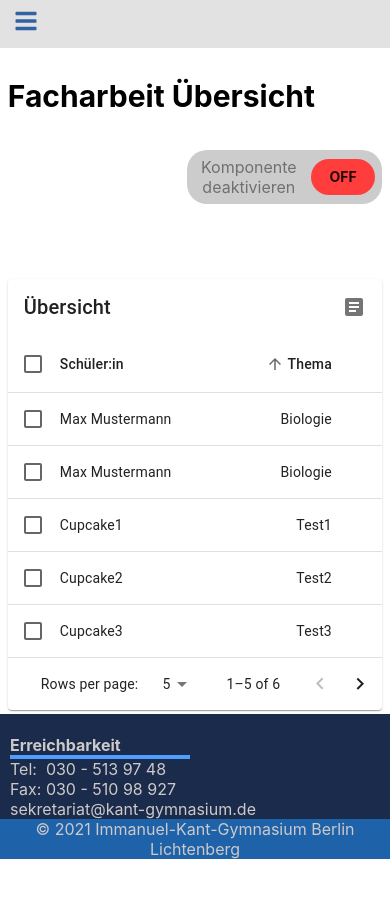
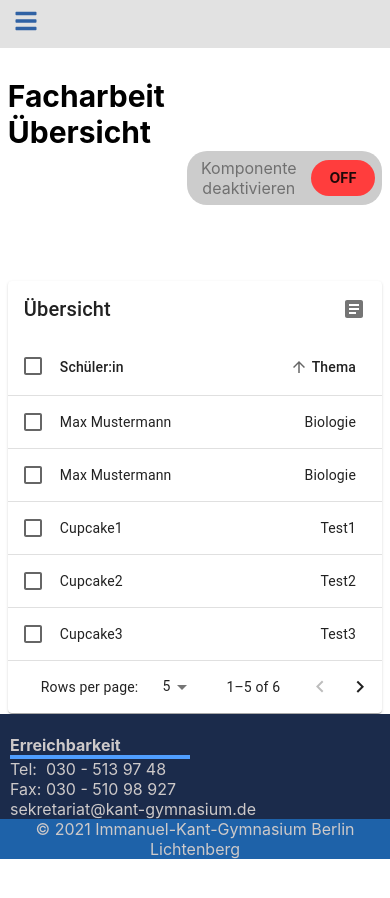
Before and after one commit to Doubrixel/digitalisierung-at-school, a React (Create React App) app in the folder frontend/: page /admin/facharbeit in a window 390 px wide. Shown: the top 898 px of the page. Built offline with nearby package versions, Linux system fonts and the light colour scheme.

Commit message:
UebersichtAdminFA

```diff
--- a/frontend/src/components/ReusableComponents/TableUebersichtFA.tsx
+++ b/frontend/src/components/ReusableComponents/TableUebersichtFA.tsx
@@ -362,7 +362,6 @@ export default function EnhancedTable() {
                       <TableCell align="right">{row.thema}</TableCell>
                       <TableCell align="right">{row.lehrer1}</TableCell>
                       <TableCell align="right">{row.lehrer2}</TableCell>
-                      <TableCell>{rowIDs}</TableCell>
                     </TableRow>
                   );
                 })}
--- a/frontend/src/pages/admin/AdminFacharbeitPage.css
+++ b/frontend/src/pages/admin/AdminFacharbeitPage.css
@@ -137,7 +137,6 @@
     height: 5vh;
     color: black;
     font-weight: bold;
-    font-size: 30px;
     text-align: left;
   }
 
@@ -213,7 +212,7 @@
     grid-column-start: 1;
     grid-column-end: 3;
     grid-row-start: 1;
-    width: 400px;
+    width: 70vw;
     height: 5vh;
   }
 
--- a/frontend/src/pages/admin/AdminFacharbeitPage.tsx
+++ b/frontend/src/pages/admin/AdminFacharbeitPage.tsx
@@ -30,7 +30,7 @@ function AdminFacharbeitPage() {
         <TableUebersichtFA />
       </div>
       <div id="ButtonUebersichtFA">
-        <CreatePDFButton style={{ marginTop: '3vh' }} onClick={handleGeneratePDF} />
+        <CreatePDFButton style={{ marginTop: '4vh' }} onClick={handleGeneratePDF} />
       </div>
     </div>
   );
```
